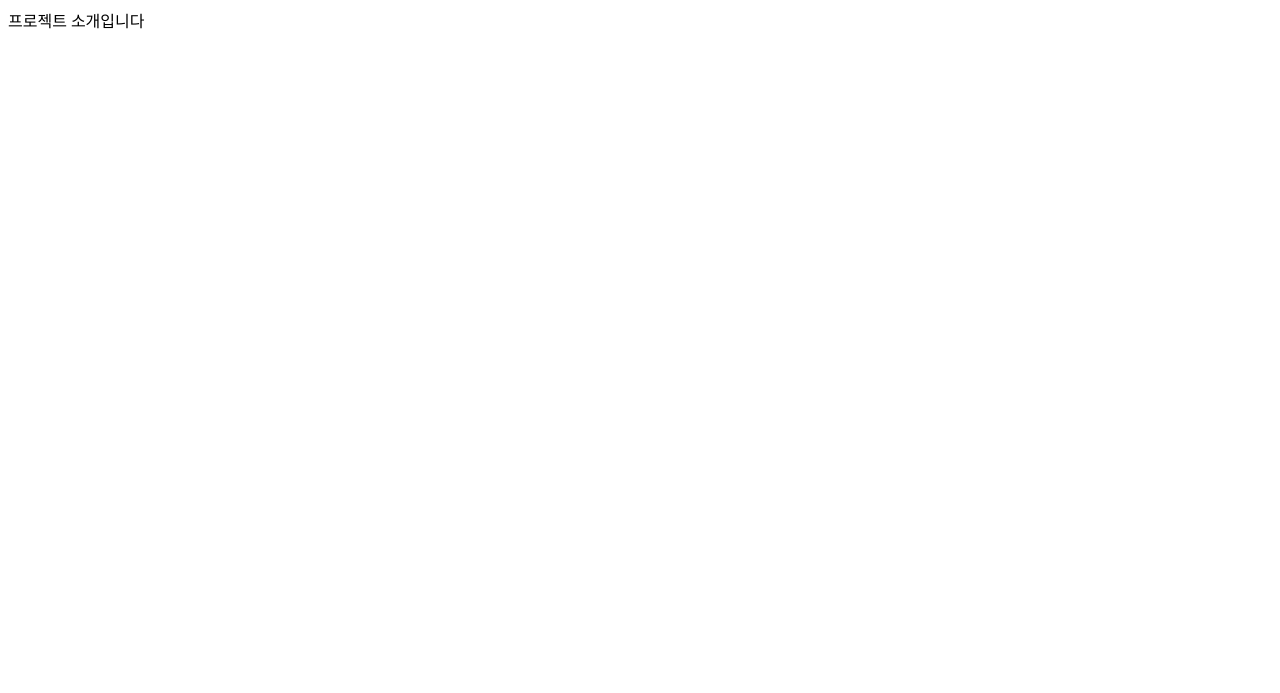
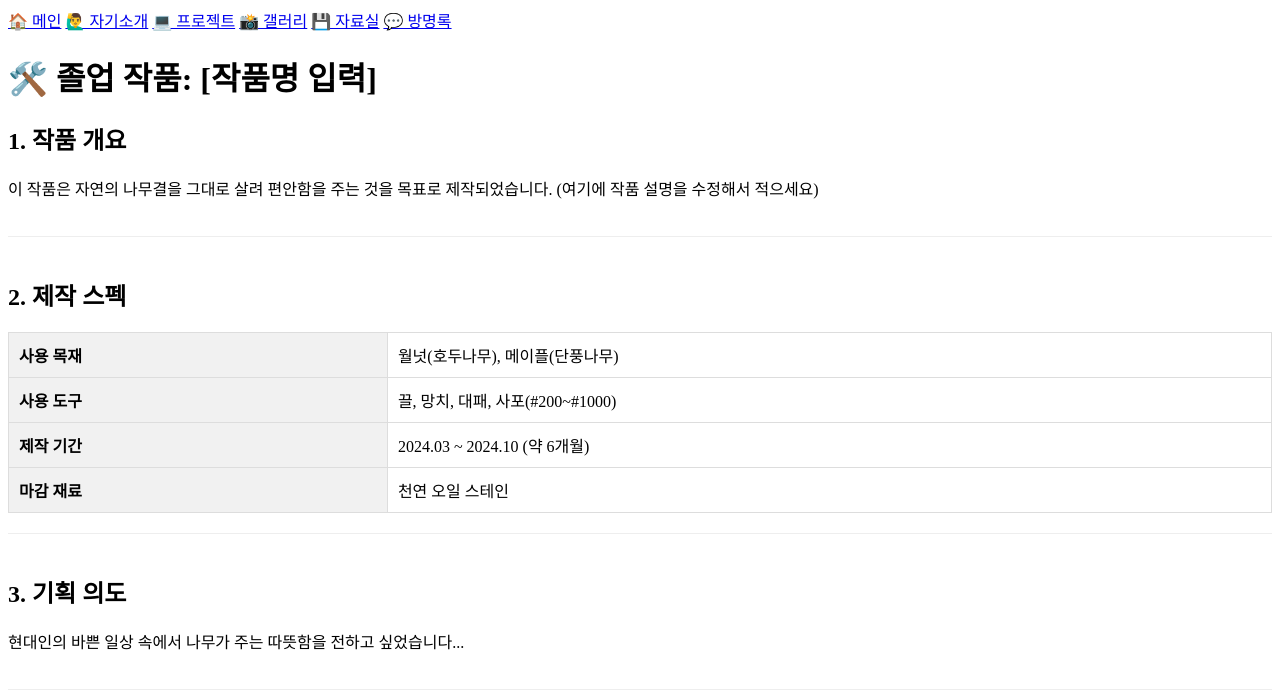
Before and after one commit to zzangu0907-del/wood-carving-craft-project, a plain HTML site: page project.html in a window 1280 px wide. Drawn offline with Linux system fonts and the light colour scheme.

Commit message:
project.html

```diff
--- a/project.html
+++ b/project.html
@@ -1 +1,60 @@
-프로젝트 소개입니다
+<!DOCTYPE html>
+<html lang="ko">
+<head>
+    <meta charset="UTF-8">
+    <title>프로젝트 소개 - 목공예</title>
+    <link rel="stylesheet" href="style.css">
+    <style>
+        .project-section { margin-bottom: 40px; border-bottom: 1px solid #eee; padding-bottom: 20px; }
+        .spec-table { width: 100%; border-collapse: collapse; margin-top: 10px; }
+        .spec-table th, .spec-table td { border: 1px solid #ddd; padding: 10px; text-align: left; }
+        .spec-table th { background: #f1f1f1; width: 30%; }
+    </style>
+</head>
+<body>
+    <nav>
+        <a href="index.html">🏠 메인</a>
+        <a href="about.html">🙋‍♂️ 자기소개</a>
+        <a href="project.html">💻 프로젝트</a>
+        <a href="gallery.html">📸 갤러리</a>
+        <a href="resources.html">💾 자료실</a>
+        <a href="guestbook.html">💬 방명록</a>
+    </nav>
+
+    <div class="container">
+        <h1>🛠️ 졸업 작품: [작품명 입력]</h1>
+
+        <div class="project-section">
+            <h2>1. 작품 개요</h2>
+            <p>이 작품은 자연의 나무결을 그대로 살려 편안함을 주는 것을 목표로 제작되었습니다. (여기에 작품 설명을 수정해서 적으세요)</p>
+        </div>
+
+        <div class="project-section">
+            <h2>2. 제작 스펙</h2>
+            <table class="spec-table">
+                <tr>
+                    <th>사용 목재</th>
+                    <td>월넛(호두나무), 메이플(단풍나무)</td>
+                </tr>
+                <tr>
+                    <th>사용 도구</th>
+                    <td>끌, 망치, 대패, 사포(#200~#1000)</td>
+                </tr>
+                <tr>
+                    <th>제작 기간</th>
+                    <td>2024.03 ~ 2024.10 (약 6개월)</td>
+                </tr>
+                <tr>
+                    <th>마감 재료</th>
+                    <td>천연 오일 스테인</td>
+                </tr>
+            </table>
+        </div>
+
+        <div class="project-section">
+            <h2>3. 기획 의도</h2>
+            <p>현대인의 바쁜 일상 속에서 나무가 주는 따뜻함을 전하고 싶었습니다...</p>
+        </div>
+    </div>
+</body>
+</html>
```
